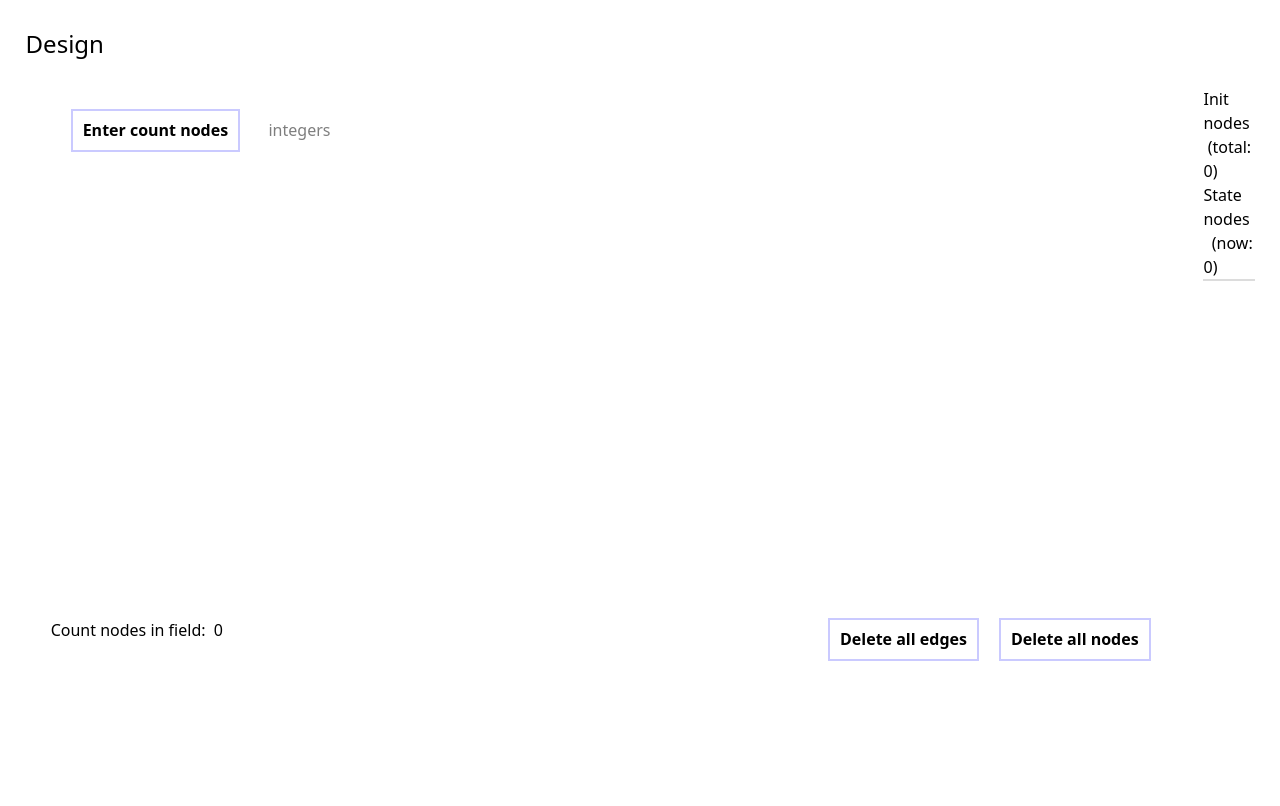
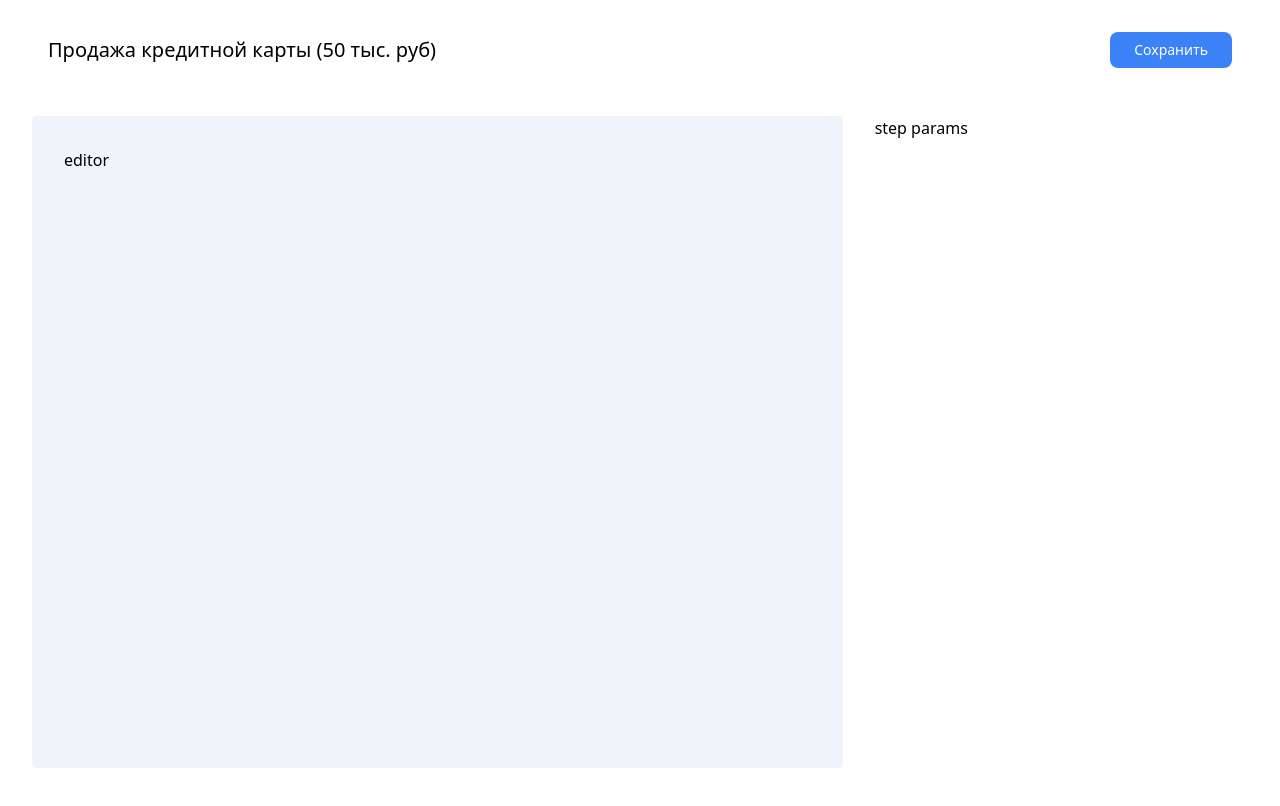
Before and after one commit to sdv43/crm-hack, a Vue app: page /script-editor in a window 1280 px wide. Shown: the top 806 px of the page. Built offline with nearby package versions, Linux system fonts and the light colour scheme.

Commit message:
Добавлены основные компоненты страницы реадктора скрипта

```diff
--- /dev/null
+++ b/src/components/EditorHeader.vue
@@ -0,0 +1,36 @@
+<template>
+  <header :class="$style.root">
+    <div :class="$style.title">
+      Продажа кредитной карты (50 тыс. руб)
+    </div>
+
+    <div :class="$style.actions">
+      <button :class="$style.action">
+        Сохранить
+      </button>
+    </div>
+  </header>
+</template>
+
+<script>
+export default {
+  name: 'EditorHeader',
+};
+</script>
+
+<style lang="scss" module>
+.root {
+  @apply flex justify-between items-center py-xl px-md;
+
+  .title {
+    @apply text-xl font-medium;
+  }
+
+  .actions {
+    .action {
+      @apply flex justify-center items-center mx-auto py-sm px-lg rounded-lg bg-blue-500;
+      @apply text-white text-sm font-medium;
+    }
+  }
+}
+</style>
--- /dev/null
+++ b/src/components/EditorStepForm.vue
@@ -0,0 +1,17 @@
+<template>
+  <section :class="$style.root">
+    step params
+  </section>
+</template>
+
+<script>
+export default {
+  name: 'EditorStepForm',
+};
+</script>
+
+<style lang="scss" module>
+.root {
+  @apply px-xl;
+}
+</style>
--- /dev/null
+++ b/src/components/EditorSteps.vue
@@ -0,0 +1,19 @@
+<template>
+  <section :class="$style.root">
+    editor
+  </section>
+</template>
+
+<script>
+export default {
+  name: 'EditorSteps',
+};
+</script>
+
+<style lang="scss" module>
+.root {
+  @apply p-xl rounded;
+
+  background-color: #eff4fb;
+}
+</style>
--- a/src/views/ScriptEditor.vue
+++ b/src/views/ScriptEditor.vue
@@ -1,354 +1,39 @@
 <template>
-  <section>
-    <div class="container">
-      <div id="title">Design</div>
-      <div class="container_row">
-        <div class="container_col">
-          <div class="container_row">
-            <button class="interface" id="buttonGenerateObjects">
-                Enter count nodes
-              </button>
-              <input type="text" value="  integers" id="inputGenerateObjects" />
-          </div>
-          <div class="container_row">
-            <canvas id="field" width="1100" height="400"></canvas>
-            <canvas id="field_line" width="1100" height="400"></canvas>
-          </div>
-          <div class="container_row">
-            Count nodes in field: &nbsp;<span id="show_count_nodes_field"
-              >0</span
-            >
-            <button class="interface" id="deleted_all_edges">
-              Delete all edges
-            </button>
-            <button class="interface" id="deleted_set_nodes">
-              Delete all nodes
-            </button>
-          </div>
-        </div>
-        <div class="container_col">
-          <div id="init_date">
-            Init nodes &nbsp;(total:
-            <span id="show_total_count_nodes">0</span>)<br />
-            State nodes &nbsp;&nbsp;(now:
-            <span id="show_now_count_nodes">0</span>)
-          </div>
-        </div>
-      </div>
+  <section :class="$style.root">
+    <EditorHeader/>
+
+    <div :class="$style.editor">
+      <EditorSteps :class="$style.steps"/>
+      <EditorStepForm :class="$style['step-form']"/>
     </div>
   </section>
 </template>
 
 <script>
+import EditorHeader from '@/components/EditorHeader.vue';
+import EditorSteps from '@/components/EditorSteps.vue';
+import EditorStepForm from '@/components/EditorStepForm.vue';
+
 export default {
   name: 'ScriptEditor',
+  components: { EditorStepForm, EditorSteps, EditorHeader },
 };
 </script>
 
-<style scoped>
-html,
-body {
-  margin: 0;
-  padding: 0;
-  background: rgb(226, 247, 237);
-  background-size: 100%;
-  font-weight: 600;
-  font-family: "Courier New", sans-serif;
-  user-select: none;
-  -webkit-user-select: none;
-  -moz-user-select: none;
-  -o-user-select: none;
+<style lang="scss" module>
+.root {
+  @apply h-full flex flex-col items-stretch gap-md p-xl pt-0;
 }
 
-.container {
-  padding: 1% 1% 1% 1%;
-  margin: 1% 1% 1% 1%;
+.editor {
+  @apply flex items-stretch flex-grow;
+
+  .steps {
+    @apply w-2/3;
+  }
+
+  .step-form {
+    @apply w-1/3;
+  }
 }
-
-.container_col {
-  padding: 0% 1% 0% 1%;
-  margin: 0% 1% 0% 1%;
-  flex: 30%;
-}
-
-.container_row {
-  padding: 1% 0% 1% 0%;
-  margin: 1% 0% 1% 0%;
-  display: flex;
-}
-
-.node {
-    width: 150px;
-    height: 150px;
-    float: right;
-    background-size: 100%;
-    color: rgb(255, 255, 255);
-    text-align: center;
-    font-weight: 600;
-    line-height: 30px;
-    margin: 5px;
-    background-color: white;
-    border-radius: 5%;
-    z-index: 1;
-}
-
-.draggable {
-  cursor: pointer;
-  box-shadow: 0 15px 30px rgba(0, 0, 0, 0.5), 0 10px 10px rgba(0, 0, 0, 0.25);
-  margin: 0 !important;
-}
-
-.mark {
-  border: 4px solid rgba(255, 150, 150, 0.8);
-}
-
-.save {
-  border: 5px solid rgba(150, 255, 150, 0.8);
-}
-
-.comp {
-  border: 5px solid rgba(255, 255, 150, 0.8);
-}
-
-#inputGenerateObjects {
-  width: 150px;
-  font-weight: 300;
-  opacity: 0.5;
-}
-
-#deleted_set_nodes {
-  margin-left: 20px;
-  margin-right: 0;
-}
-#deleted_set_nodes:hover {
-  background-color: rgba(255, 150, 150, 0.5);
-}
-
-#deleted_all_edges {
-  margin-left: auto;
-  margin-right: 0;
-}
-#deleted_all_edges:hover {
-  background-color: rgba(255, 150, 150, 0.5) !important;
-}
-
-#field {
-  z-index: 1;
-}
-
-#field_line {
-  z-index: 0;
-  position: absolute;
-  top: 177.5px;
-  left: 59px;
-  transition: 1s;
-}
-
-#init_date {
-  margin-left: 5%;
-  border-bottom: 2px solid rgb(220, 220, 220);
-}
-
-#title {
-  text-align: left;
-  margin: 0% 0% 0% 0%;
-  font-size: x-large;
-}
-
-.display_popup {
-  position: absolute;
-  width: 60px;
-  height: 22.5px;
-  text-align: center;
-  font-weight: 600;
-  font-size: small;
-  color: rgb(0, 0, 0);
-  line-height: 25px;
-  border-radius: 5%;
-  box-shadow: 0px -1px 5px 2.5px rgba(0, 0, 0, 0.5);
-  background-color: rgba(150, 255, 150, 0.5);
-  z-index: 1;
-}
-
-.exit_popup {
-  width: 20px;
-  height: 8px;
-  position: absolute;
-  border-top-right-radius: 25%;
-  background-color: rgba(255, 150, 150, 0.5);
-  z-index: 2;
-}
-
-.popup_body {
-  position: absolute;
-  width: 120px;
-  height: 40px;
-  text-align: center;
-  font-weight: 600;
-  line-height: 30px;
-  border-radius: 5%;
-  background-color: rgba(150, 150, 255, 0.5);
-  box-shadow: 0px -5px 5px 2.5px rgba(0, 0, 0, 0.5);
-  z-index: 1;
-}
-
-.popup_input {
-  position: absolute;
-  width: 50px;
-  height: 17px;
-  top: 10px;
-  left: 10px;
-}
-
-.popup_button {
-  position: absolute;
-  width: 42px;
-  height: 23px;
-  top: 10px;
-  left: 70px;
-}
-
-.display_weight {
-  position: absolute;
-  width: 140px;
-  height: 20px;
-  text-align: center;
-  font-weight: 600;
-  font-size: small;
-  color: rgb(0, 0, 0);
-  line-height: 20px;
-  border-radius: 5%;
-  box-shadow: 0px -1px 5px 2.5px rgba(0, 0, 0, 0.5);
-  background-color: rgba(150, 150, 150, 0.5);
-  z-index: 2;
-}
-
-.popup_weight {
-  position: absolute;
-  width: 165px;
-  height: 40px;
-  text-align: center;
-  font-weight: 600;
-  line-height: 30px;
-  border-radius: 5%;
-  background-color: rgba(100, 100, 100, 0.5);
-  z-index: 2;
-}
-
-.weight_input_1 {
-  position: absolute;
-  width: 40px;
-  height: 17px;
-  top: 10px;
-  left: 10px;
-}
-
-.weight_input_2 {
-  position: absolute;
-  width: 40px;
-  height: 17px;
-  top: 10px;
-  left: 110px;
-}
-
-.weight_button {
-  position: absolute;
-  width: 45px;
-  height: 23px;
-  top: 10px;
-  left: 60px;
-}
-
-button.interface {
-  text-decoration: none;
-  outline: none;
-  display: inline-block;
-  margin: 0px 20px;
-  padding: 7.5px 10px;
-  /* width: 150px; */
-  font-weight: 600;
-  position: relative;
-  border: 2px solid rgba(150, 150, 255, 0.5);
-  color: rgb(0, 0, 0);
-  transition: 0.5s;
-}
-button.interface:after {
-  content: "";
-  position: absolute;
-  top: 0;
-  left: 0;
-  right: 0;
-  bottom: 0;
-  height: 100%;
-  margin: auto;
-  border: 2px solid rgba(0, 0, 0, 0);
-  transition: 0.5s;
-}
-button.interface:hover:after {
-  border-color: rgba(150, 150, 255, 0.5);
-  width: calc(100% - 20px);
-  height: calc(100% + 15px);
-}
-
-button.interface:hover {
-  background-color: rgba(150, 255, 150, 0.5);
-}
-
-#buttonStartСalc {
-  min-width: 10px;
-}
-#buttonStartСalc:hover:after {
-  height: calc(100% - 5px);
-  top: calc(45px);
-  width: calc(100% + 45px);
-  left: calc(-25px);
-  background-color: rgba(150, 150, 255, 0.5);
-}
-
-.dropdown {
-  position: relative;
-  display: inline-block;
-  margin-left: auto;
-  margin-right: 0;
-}
-
-.dropdown-content {
-  display: none;
-  position: absolute;
-  background-color: rgb(220, 220, 220);
-  min-width: 175px;
-  text-align: center;
-  overflow: auto;
-  box-shadow: 0px 10px 20px 0px rgba(0, 0, 0, 0.5);
-  z-index: 3;
-}
-
-.dropdown-content a {
-  color: black;
-  padding: 15px 20px;
-  text-decoration: none;
-  display: block;
-}
-
-.dropdown a:hover {
-  background-color: rgba(150, 150, 255, 0.5);
-}
-
-.show {
-  display: block;
-}
-
-textarea {
-  width: 1450px;
-  height: 300px;
-  transition: 1s;
-  background: rgba(150, 150, 150, 0.5);
-  z-index: 3;
-}
-
-textarea:hover {
-  font-size: large;
-  background: rgb(220, 220, 220);
-}
-
 </style>
```
